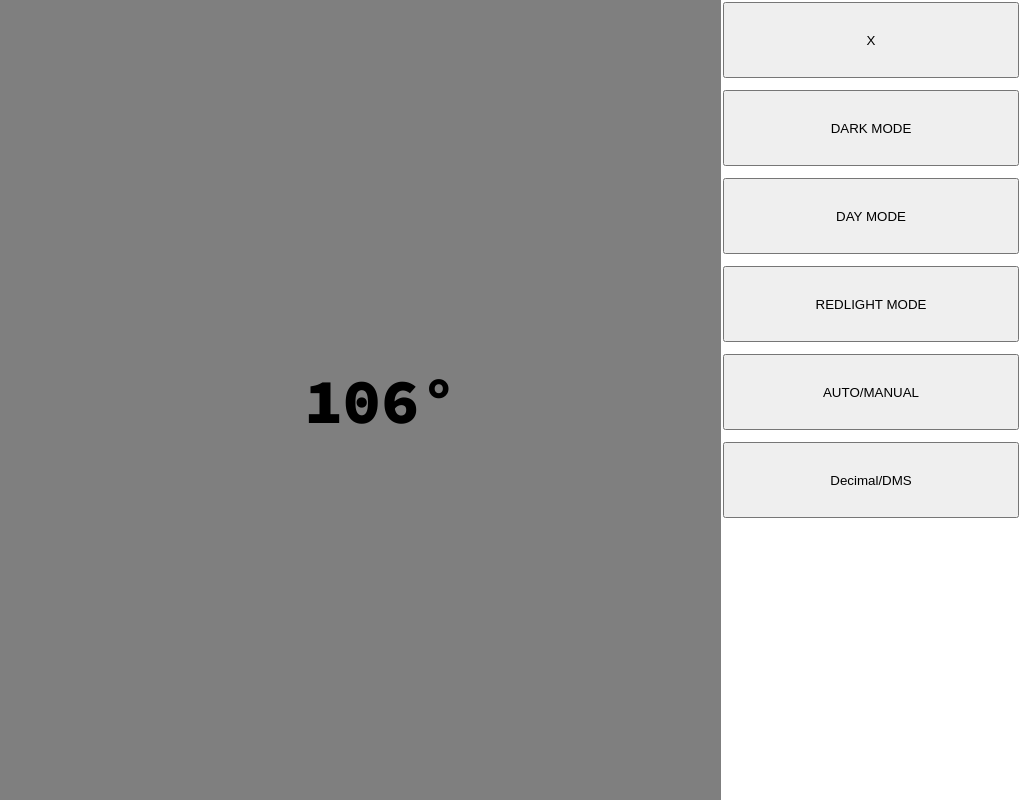
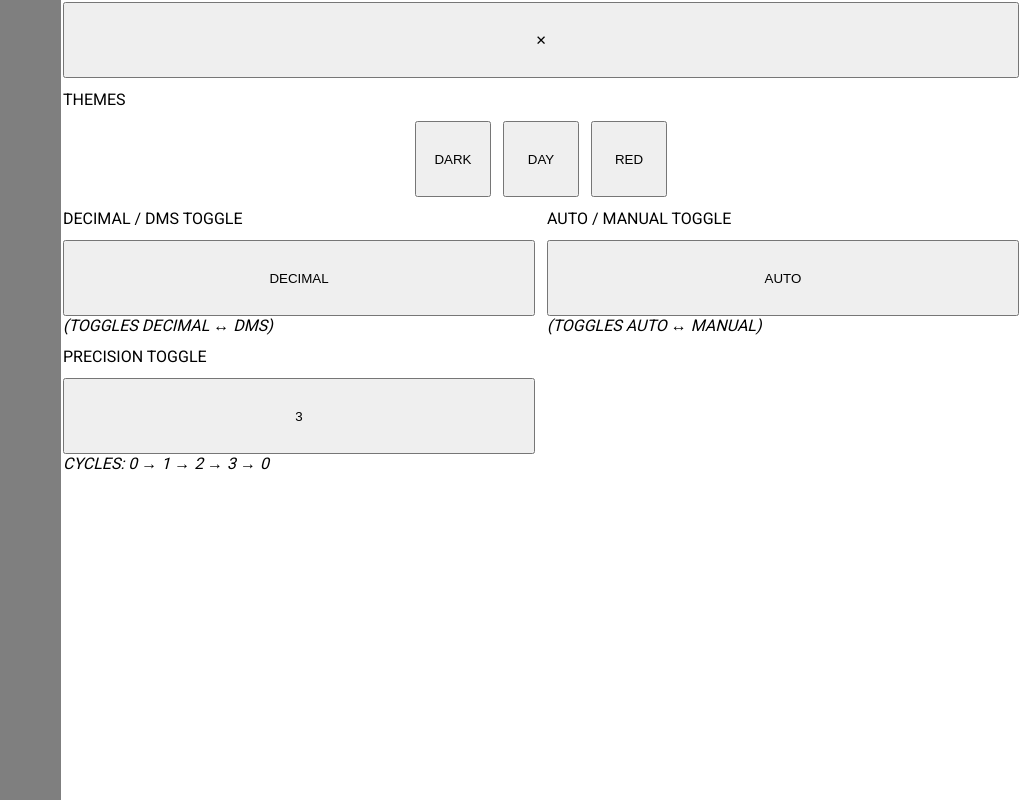
Before and after one commit to Gilltacular/Sun-Shadow-Compass, a Svelte app: page / in a window 1280 px wide. Both pictures are taken after a click on the button "Settings". Shown: the whole page, without its empty margins (259-1280 px from the left). Built offline with nearby package versions, Linux system fonts and the light colour scheme; no server answers.

Commit message:
Add precision control, restructure SettingsPanel, fix datetime validation.

```diff
--- a/src/components/DisplayPanel.svelte
+++ b/src/components/DisplayPanel.svelte
@@ -7,7 +7,7 @@
 
     const tier = $derived(sunData.solarAltitude > 0 ? 1 : sunData.solarAltitude > -18 ? 2 : 3);
     const dmsResult = $derived(dmsConvert(sunData.shadowAngle));
-    const formattedAngle = $derived($settingsStore.units === 'decimal' ? `${ sunData.shadowAngle.toFixed(0) }°` : `${ dmsResult.degrees }° ${ dmsResult.minutes }' ${ dmsResult.seconds }"`);
+    const formattedAngle = $derived($settingsStore.units === 'decimal' ? `${ sunData.shadowAngle.toFixed($settingsStore.decimalPrecision) }°` : `${ dmsResult.degrees }° ${ dmsResult.minutes }' ${ dmsResult.seconds }"`);
 </script>
 
 {#if tier === 1 }
--- a/src/components/SettingsPanel.svelte
+++ b/src/components/SettingsPanel.svelte
@@ -3,44 +3,117 @@
     import { settingsStore } from '../stores/settingsStore';
 
     let { close }: { close: () => void } = $props();
+    let dtInput: HTMLInputElement | undefined = $state();
+    let dateTimeValid = $state(true);
 </script>
 
-<div class="backdrop" onclick={() => close()}>
-    <div class="slide" onclick={(e) => e.stopPropagation()}>
+<div
+    class="backdrop"
+    role="button"
+    tabindex="0"
+    onclick={() => {
+        if (dtInput && !dtInput.validity.valid) {
+            dateTimeValid = false;
+            return;
+        }
+        close();
+    }}
+    onkeydown={(e) => {
+        if (e.key === 'Escape') {
+            if (dtInput && !dtInput.validity.valid) {
+                dateTimeValid = false;
+                return;
+            }
+            close();
+        }
+    }}
+>
+    <div
+        class="slide"
+        role="presentation"
+        onclick={(e) => e.stopPropagation()}
+        onkeydown={(e) => e.stopPropagation()}
+    >
+
         <!-- Close Button -->
-        <button onclick={() => close()}>X</button>
+        <button onclick={() => {
+            if (dtInput && !dtInput.validity.valid) {
+                dateTimeValid = false;
+                return;
+            }
+            close();
+        }}>✕</button>
 
         <!-- Theme Modes -->
-        <button onclick={() => settingsStore.update(settings => ({...settings, theme: 'dark'}))}>DARK MODE</button>
-        <button onclick={() => settingsStore.update(settings => ({...settings, theme: 'daylight'}))}>DAY MODE</button>
-        <button onclick={() => settingsStore.update(settings => ({...settings, theme: 'redlight'}))}>REDLIGHT MODE</button>
+        <p>THEMES</p>
+        <div class="theme-button">
+            <button onclick={() => settingsStore.update(settings => ({...settings, theme: 'dark'}))}>DARK</button>
+            <button onclick={() => settingsStore.update(settings => ({...settings, theme: 'daylight'}))}>DAY</button>
+            <button onclick={() => settingsStore.update(settings => ({...settings, theme: 'redlight'}))}>RED</button>
+        </div>
+
+        <!-- Two column grid layout -->
+        <div class="columns">
+
+            <!-- Left column --->
+            <div class="left-column">
+
+                <!-- Decimal/DMS selection -->
+                <p>DECIMAL / DMS TOGGLE</p>
+                <button onclick={() => settingsStore.update(settings => ({ ...settings, units: settings.units === 'decimal' ? 'dms' : 'decimal' }))}>{$settingsStore.units === 'decimal' ? 'DECIMAL' : 'DMS' }</button>
+                <i>(TOGGLES DECIMAL ↔ DMS)</i>
+
+                <!-- Precision selection -->
+                <p>PRECISION TOGGLE</p>
+                <button onclick={() => settingsStore.update(settings => ({  ...settings, decimalPrecision: (settings.decimalPrecision + 1) % 4 as 0 | 1 | 2 | 3 }))}>{$settingsStore.decimalPrecision}</button>
+                <i>CYCLES: 0 → 1 → 2 → 3 → 0</i>
+            </div>
+
+            <!-- Right column --->
+            <div class="right-column">
 
                 <!-- Auto/Manual Mode Toggle -->
-        <button onclick={() => settingsStore.update(settings => ({ ...settings, inputMode: settings.inputMode === 'auto' ? 'manual' : 'auto' }))}>AUTO/MANUAL</button>
+                <p>AUTO / MANUAL TOGGLE</p>
+                <button onclick={() => settingsStore.update(settings => ({ ...settings, inputMode: settings.inputMode === 'auto' ? 'manual' : 'auto' }))}>{$settingsStore.inputMode === 'auto' ? 'AUTO' : 'MANUAL' }</button>
+                <i>(TOGGLES AUTO ↔ MANUAL)</i>
+
                 <!-- Show if toggled "Manual" -->
                 {#if $settingsStore.inputMode === 'manual'}
-            <p>LATITUDE:</p>
+
+                    <p>LATITUDE</p>
                     <input
                         type="number"
                         value={$settingsStore.latitude}
-                oninput={(e) => settingsStore.update(settings => ({ ...settings, latitude: parseFloat(e.currentTarget.value) }))}
+                        oninput={(e) => settingsStore.update(settings => ({ ...settings, latitude: parseFloat(e.currentTarget.value) || 0 }))}
                     />
-            <p>LONGITUDE:</p>
+
+                    <p>LONGITUDE</p>
                     <input
                         type="number"
                         value={$settingsStore.longitude}
-                oninput={(e) => settingsStore.update(settings => ({ ...settings, longitude: parseFloat(e.currentTarget.value) }))}
+                        oninput={(e) => settingsStore.update(settings => ({ ...settings, longitude: parseFloat(e.currentTarget.value) || 0 }))}
                     />
-            <p>DATE/TIME:</p>
+
+                    <p>DATE/TIME</p>
                     <input
+                        bind:this={dtInput}
                         type="datetime-local"
                         value={$settingsStore.dateTime ?? ''}
-                oninput={(e) => settingsStore.update(settings => ({ ...settings, dateTime: e.currentTarget.value }))}
+                        oninput={(e) => {
+                            dateTimeValid = e.currentTarget.validity.valid;
+                            settingsStore.update(settings => ({
+                                ...settings,
+                                dateTime: e.currentTarget.value || null
+                            }));
+                        }}
                     />
+                    {#if !dateTimeValid}
+                        <p class="input-error">Please complete or clear the date and time</p>
                     {/if}
-
-        <!-- Decimal/DMS selection -->
-        <button onclick={() => settingsStore.update(settings => ({ ...settings, units: settings.units === 'decimal' ? 'dms' : 'decimal' }))}>Decimal/DMS</button>
+                    <i>(FOR FUTURE OR PAST CALCULATIONS)</i>
+                {/if}
+            </div>
+        </div>
     </div>
 </div>
 
@@ -57,11 +130,34 @@
     background-color:   rgba(0,0,0,0.5);
 }
 
+.columns {
+    display:        grid;
+    grid-template-columns: minmax(0, 1fr) minmax(0, 1fr);
+    gap:            12px;
+}
+
+.input-error {
+    color: #ffffff;
+    background-color: #cc3300;
+    font-size: 0.875rem;
+    font-style: italic;
+    padding: 8px;
+    border-radius: 4px;
+    margin: 0;
+    font-family: 'Roboto', sans-serif;
+    text-align: center;
+}
+
+.left-column > * + *,
+.right-column > * + * {
+    margin-top: 12px;
+}
+
 .slide {
     display:        flex;
     flex-direction: column;
     right:          0;
-    width:          300px;
+    width:          75%;
     height:         100%;
     padding:        2px;
     position:       fixed;
@@ -80,4 +176,14 @@
     width:      100%;
 }
 
+.theme-button {
+    display:            flex;
+    gap:                12px;
+    justify-content:    center;
+}
+
+.theme-button button {
+    width:  76px;
+}
+
 </style>
--- a/src/stores/settingsStore.ts
+++ b/src/stores/settingsStore.ts
@@ -3,21 +3,23 @@ import { writable } from 'svelte/store';
 import type { Theme, Units, InputMode } from '../types/index';
 
 export interface Settings {
-    inputMode:  InputMode;
-    latitude:   number;
-    longitude:  number;
-    dateTime:   string | null;
-    theme:      Theme;
-    units:      Units;
+    inputMode:          InputMode;
+    latitude:           number;
+    longitude:          number;
+    dateTime:           string | null;
+    theme:              Theme;
+    units:              Units;
+    decimalPrecision:   0 | 1 | 2 | 3;
 }
 
 const defaultSettings: Settings = {
-    inputMode:  'auto',
-    latitude:   0,
-    longitude:  0,
-    dateTime:   null,
-    theme:      'daylight',
-    units:      'decimal',
+    inputMode:          'auto',
+    latitude:           0,
+    longitude:          0,
+    dateTime:           null,
+    theme:              'daylight',
+    units:              'decimal',
+    decimalPrecision:   3
 };
 
 export function loadSettings(): Settings {
@@ -25,7 +27,10 @@ export function loadSettings(): Settings {
         const savedSettings = localStorage.getItem("sun-shadow-compass-settings");
 
         if (savedSettings){
-            return JSON.parse(savedSettings);
+            const parsedSettings = JSON.parse(savedSettings);
+            const merged = { ...defaultSettings, ...parsedSettings };
+            merged.dateTime = parsedSettings.dateTime || null;  // Normalize empty strings to null
+            return merged;
         } else {
             return defaultSettings;
         }
```
Lines whose indentation alone changed are shown as unchanged.
